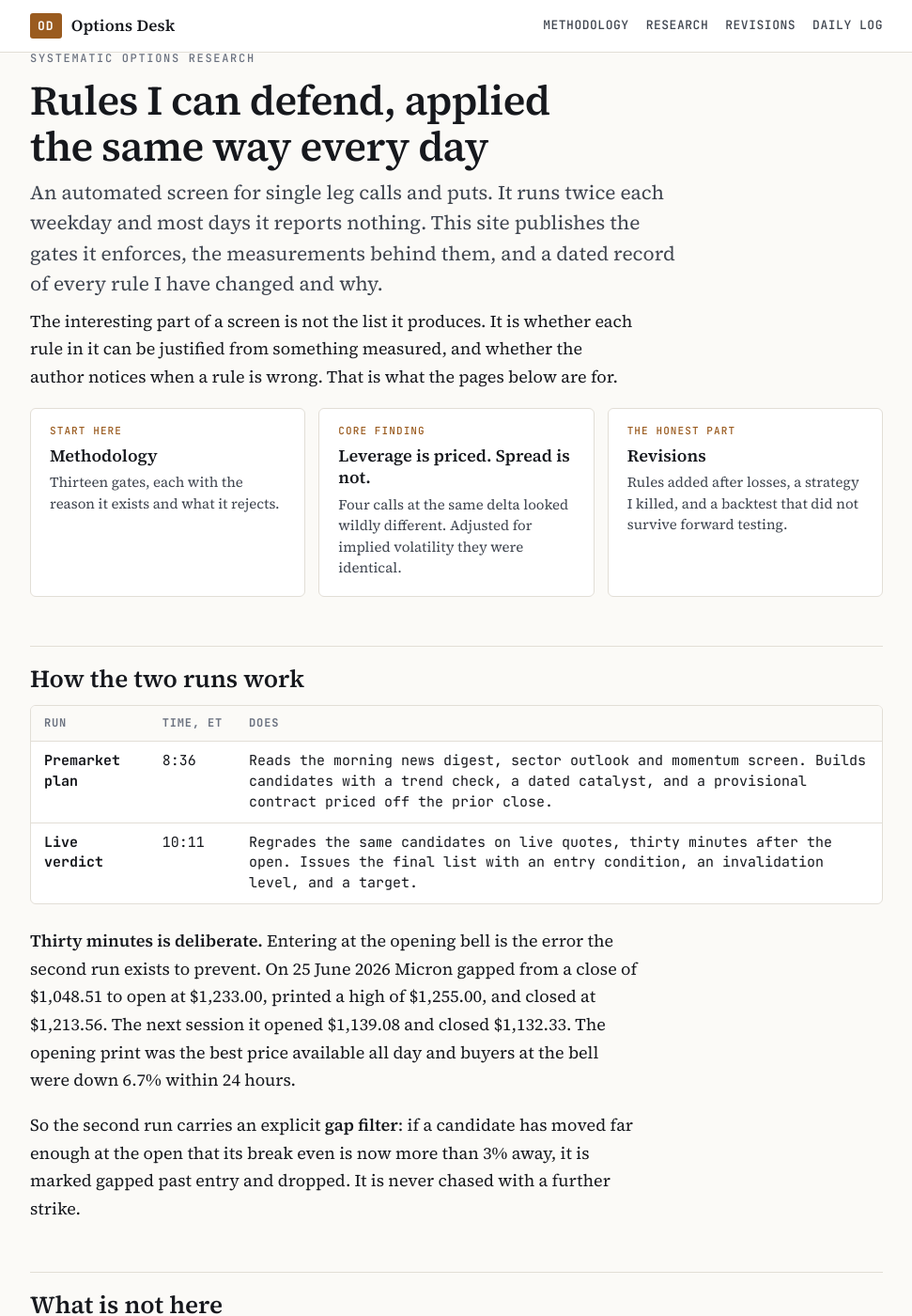
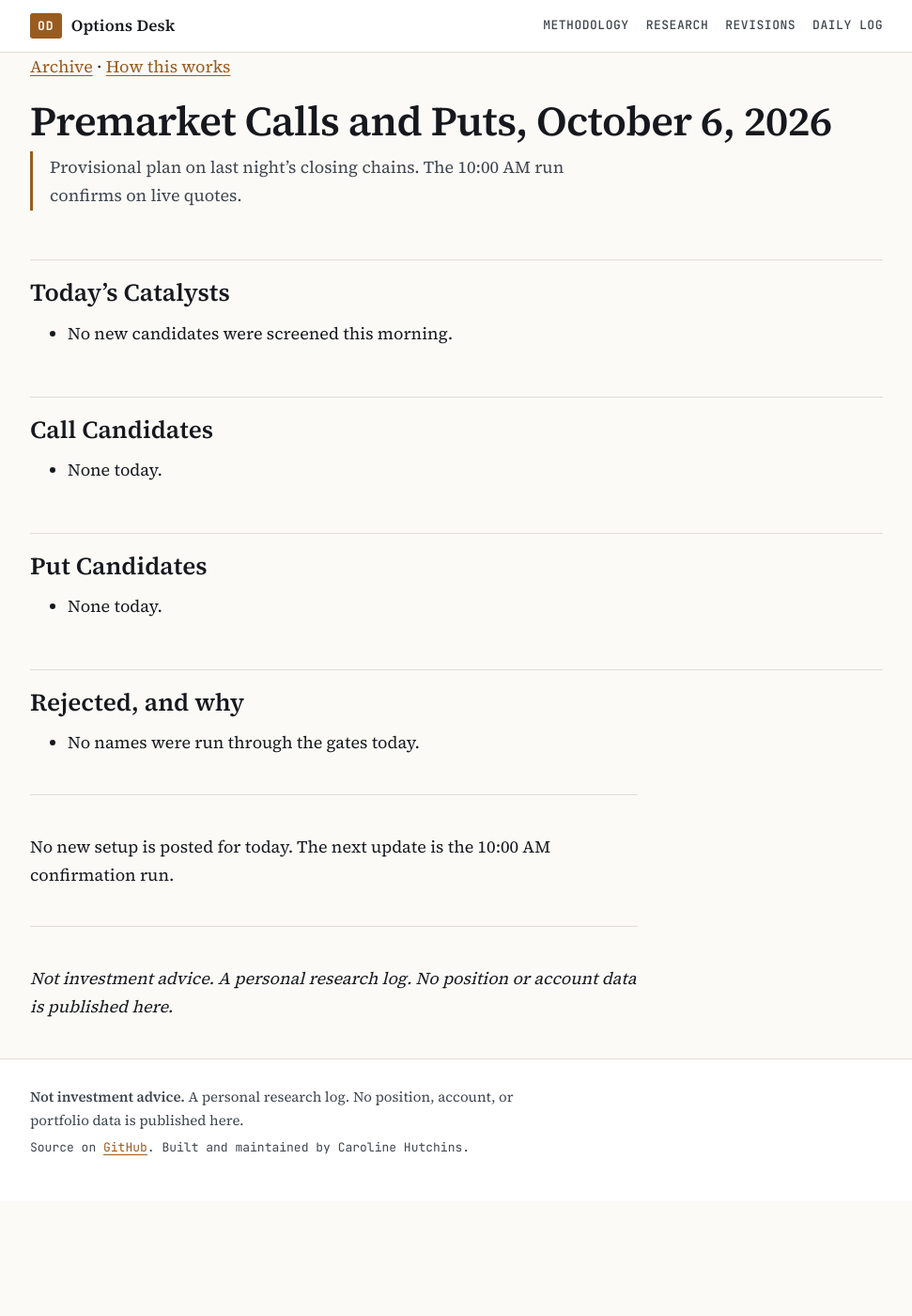
Before and after one commit to carolinehutchins05-prog/options-desk, a Jekyll site: the page built from index.md, in a window 1280 px wide and 1400 px high. Shown: the whole window at 94% size, without its empty margins (154-1125 px from the left). Built offline with Jekyll 4.4.1, drawn with Linux system fonts in a browser that asks for light colours; some of the changed text lies outside the part shown.

Commit message:
Premarket Plan, 2026-10-06
Co-Authored-By: Claude Opus 5 <noreply@anthropic.com>

```diff
--- a/index.md
+++ b/index.md
@@ -1,57 +1,28 @@
 ---
 layout: default
 title: Options Desk
-description: A systematic daily screen for single leg options, with the research and reasoning behind every gate it enforces.
 ---
 
-<p class="eyebrow">Systematic options research</p>
+[Archive](archive/) · [How this works](https://github.com/carolinehutchins05-prog/options-desk#readme)
 
-# Rules I can defend, applied the same way every day
 
-<p class="lede">An automated screen for single leg calls and puts. It runs twice each weekday and most days it reports nothing. This site publishes the gates it enforces, the measurements behind them, and a dated record of every rule I have changed and why.</p>
+# Premarket Calls and Puts, October 6, 2026
+> Provisional plan on last night's closing chains. The 10:00 AM run confirms on live quotes.
 
-The interesting part of a screen is not the list it produces. It is whether each rule in it can be justified from something measured, and whether the author notices when a rule is wrong. That is what the pages below are for.
+## Today's Catalysts
+- No new candidates were screened this morning.
 
-<div class="cards">
-  <a class="card" href="{{ '/methodology' | relative_url }}">
-    <span class="tag">Start here</span>
-    <h3>Methodology</h3>
-    <p>Thirteen gates, each with the reason it exists and what it rejects.</p>
-  </a>
-  <a class="card" href="{{ '/research/spread-is-the-edge' | relative_url }}">
-    <span class="tag">Core finding</span>
-    <h3>Leverage is priced. Spread is not.</h3>
-    <p>Four calls at the same delta looked wildly different. Adjusted for implied volatility they were identical.</p>
-  </a>
-  <a class="card" href="{{ '/revisions' | relative_url }}">
-    <span class="tag">The honest part</span>
-    <h3>Revisions</h3>
-    <p>Rules added after losses, a strategy I killed, and a backtest that did not survive forward testing.</p>
-  </a>
-</div>
+## Call Candidates
+- None today.
 
-## How the two runs work
+## Put Candidates
+- None today.
 
-<div class="scroll" markdown="0">
-<table>
-<thead><tr><th>Run</th><th>Time, ET</th><th>Does</th></tr></thead>
-<tbody>
-<tr><td><strong>Premarket plan</strong></td><td>8:36</td><td>Reads the morning news digest, sector outlook and momentum screen. Builds candidates with a trend check, a dated catalyst, and a provisional contract priced off the prior close.</td></tr>
-<tr><td><strong>Live verdict</strong></td><td>10:11</td><td>Regrades the same candidates on live quotes, thirty minutes after the open. Issues the final list with an entry condition, an invalidation level, and a target.</td></tr>
-</tbody>
-</table>
-</div>
+## Rejected, and why
+- No names were run through the gates today.
 
-**Thirty minutes is deliberate.** Entering at the opening bell is the error the second run exists to prevent. On 25 June 2026 Micron gapped from a close of $1,048.51 to open at $1,233.00, printed a high of $1,255.00, and closed at $1,213.56. The next session it opened $1,139.08 and closed $1,132.33. The opening print was the best price available all day and buyers at the bell were down 6.7% within 24 hours.
+---
+No new setup is posted for today. The next update is the 10:00 AM confirmation run.
 
-So the second run carries an explicit **gap filter**: if a candidate has moved far enough at the open that its break even is now more than 3% away, it is marked gapped past entry and dropped. It is never chased with a further strike.
-
-## What is not here
-
-No position sizing, account data, or portfolio information, by design. The publishing script strips book level sections mechanically and refuses to push if it finds an account identifier, so a drafting mistake cannot leak one.
-
-No performance claims either, until there are enough closed observations to state honestly, losers included. The daily log began in October 2026. Why I am strict about that is in [Revisions]({{ '/revisions' | relative_url }}).
-
-## Scope
-
-Single leg long calls and puts only. Defined risk, maximum loss is the premium. No spreads, no written options, no zero day expiries, no leveraged products. Typical hold is a few days to about a week, which is what the delta and theta gates are tuned for.
+---
+*Not investment advice. A personal research log. No position or account data is published here.*
```
Also changed, not shown: archive/2026-10-06-premarket.md (added, +22 -0 lines), archive/index.md (+3 -12 lines).
